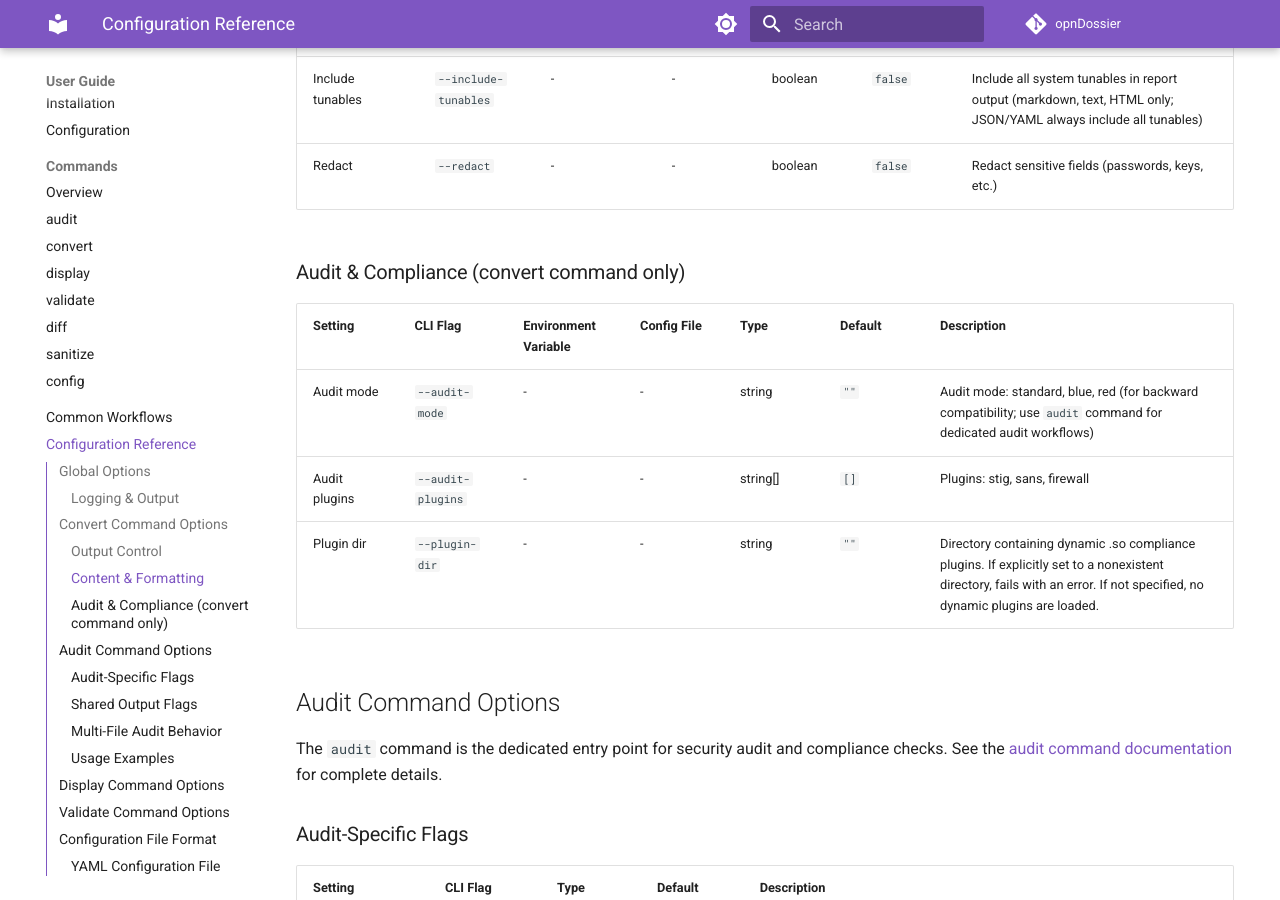
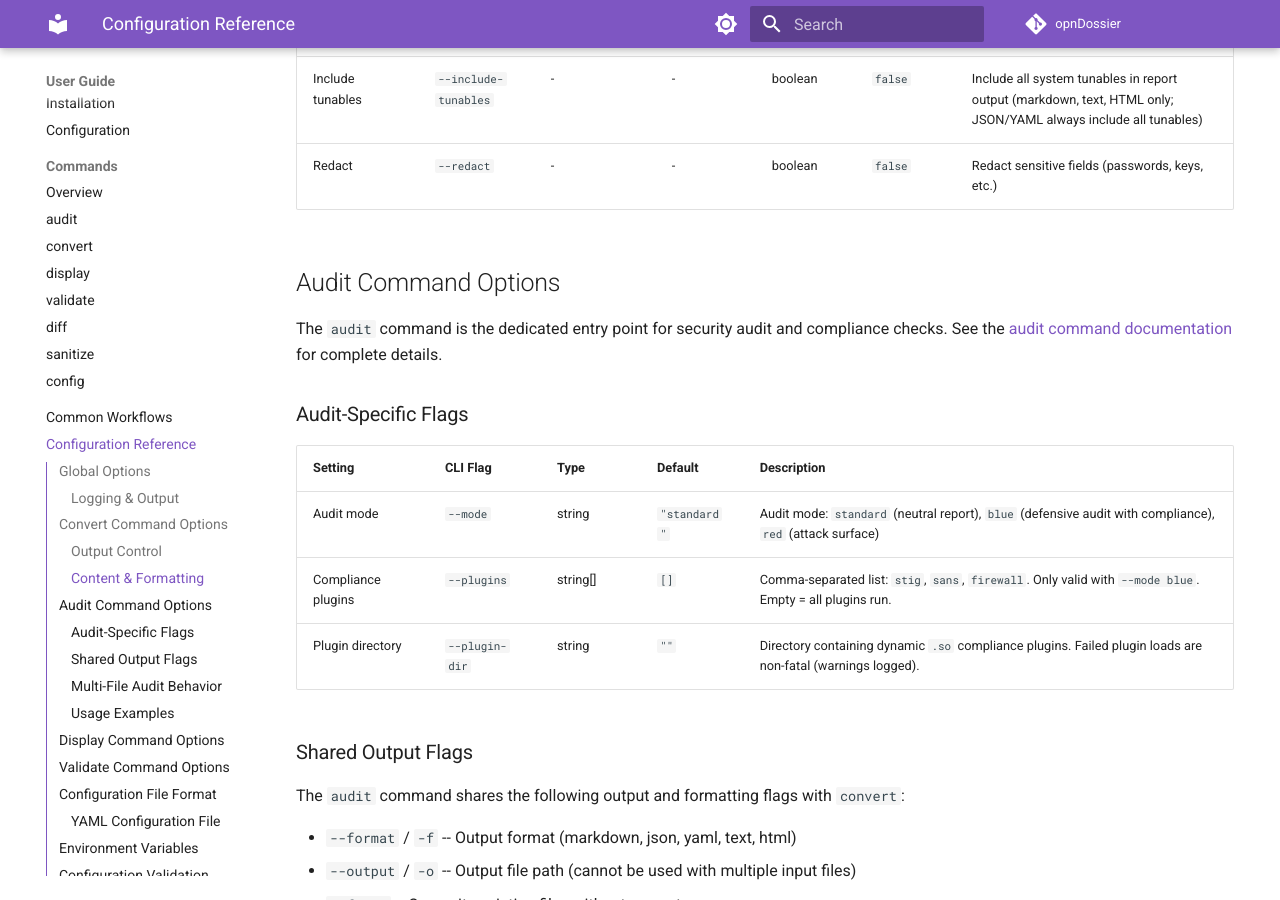
Before and after one commit to EvilBit-Labs/opnDossier, an MkDocs documentation site: the page built from docs/user-guide/configuration-reference.md, in a window 1280 px wide and 900 px high, scrolled down 1899 px. Built offline with MkDocs 1.6.1 and Material for MkDocs 9.7.7, drawn with Linux system fonts in a browser that asks for light colours; comment, search, counter and statistics services are not loaded; the version menu is left out; some of the changed text lies outside the part shown.

Commit message:
docs(configuration): update global options description and remove deprecated audit settings
Signed-off-by: UncleSp1d3r <unclesp1d3r@evilbitlabs.io>

```diff
--- a/docs/user-guide/configuration-reference.md
+++ b/docs/user-guide/configuration-reference.md
@@ -6,7 +6,7 @@ For how configuration precedence works, see the [Configuration Guide](configurat
 
 ## Global Options
 
-These options apply to all commands (`audit`, `convert`, `display`, `validate`).
+These options are persistent flags available on all subcommands.
 
 ### Logging & Output
 
@@ -44,14 +44,6 @@ Supported formats: `markdown` (`md`), `json`, `yaml` (`yml`), `text` (`txt`), `h
 | Comprehensive    | `--comprehensive`    | -                     | -           | boolean  | `false` | Generate comprehensive detailed reports                                                                         |
 | Include tunables | `--include-tunables` | -                     | -           | boolean  | `false` | Include all system tunables in report output (markdown, text, HTML only; JSON/YAML always include all tunables) |
 | Redact           | `--redact`           | -                     | -           | boolean  | `false` | Redact sensitive fields (passwords, keys, etc.)                                                                 |
-
-### Audit & Compliance (convert command only)
-
-| Setting       | CLI Flag          | Environment Variable | Config File | Type     | Default | Description                                                                                                                                                              |
-| ------------- | ----------------- | -------------------- | ----------- | -------- | ------- | ------------------------------------------------------------------------------------------------------------------------------------------------------------------------ |
-| Audit mode    | `--audit-mode`    | -                    | -           | string   | `""`    | Audit mode: standard, blue, red (for backward compatibility; use `audit` command for dedicated audit workflows)                                                          |
-| Audit plugins | `--audit-plugins` | -                    | -           | string[] | `[]`    | Plugins: stig, sans, firewall                                                                                                                                            |
-| Plugin dir    | `--plugin-dir`    | -                    | -           | string   | `""`    | Directory containing dynamic .so compliance plugins. If explicitly set to a nonexistent directory, fails with an error. If not specified, no dynamic plugins are loaded. |
 
 ## Audit Command Options
 
```
